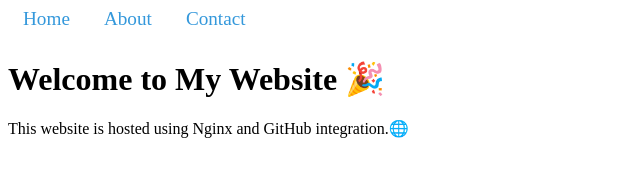
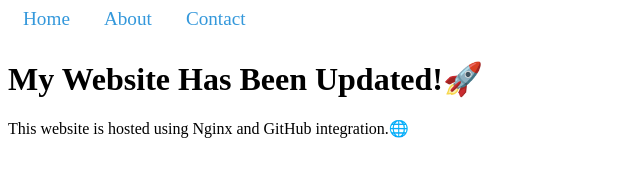
Before and after one commit to OmKadane/nginx-deployment, a plain HTML site: page index.html in a window 1280 px wide. Shown: the whole page, without its empty margins (0-640 px from the left). Drawn offline with Linux system fonts and the light colour scheme.

Commit message:
Updated the main heading

```diff
--- a/index.html
+++ b/index.html
@@ -1,7 +1,7 @@
 <!DOCTYPE html>
 <html>
 <head>
-  <title>My First Nginx Website</title>
+  <title>Welcome to My First Nginx Website🎉</title>
   <link rel="stylesheet" href="style.css">
 </head>
 <body>
@@ -11,7 +11,7 @@
     <a href="contact.html">Contact</a>
   </nav>
 
-  <h1>Welcome to My Website 🎉</h1>
+  <h1>My Website Has Been Updated!🚀</h1>
   <p>This website is hosted using Nginx and GitHub integration.🌐</p>
 </body>
 </html>
```
